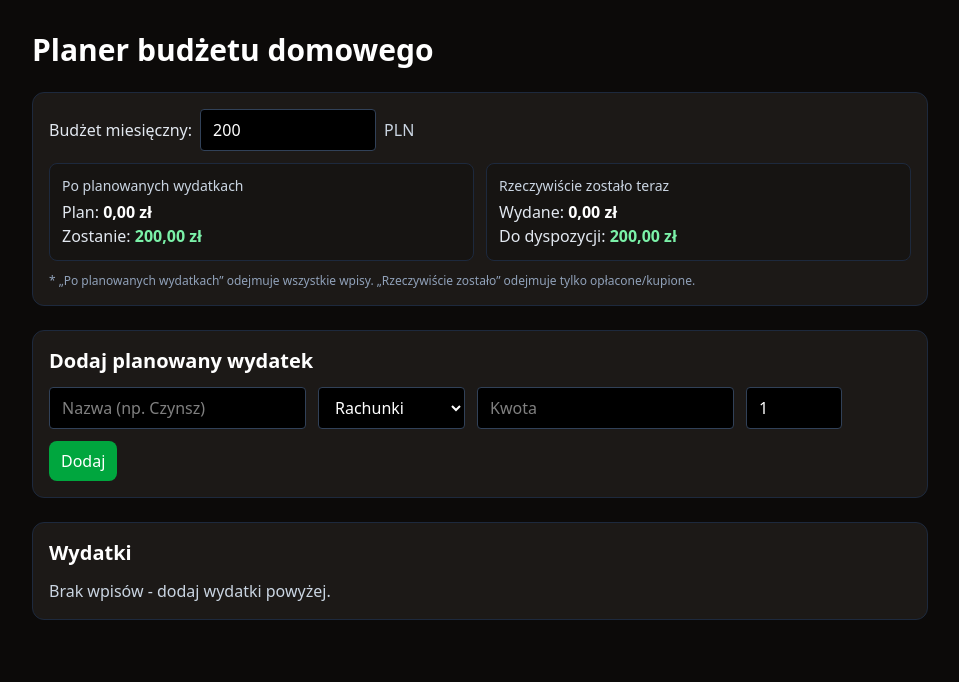
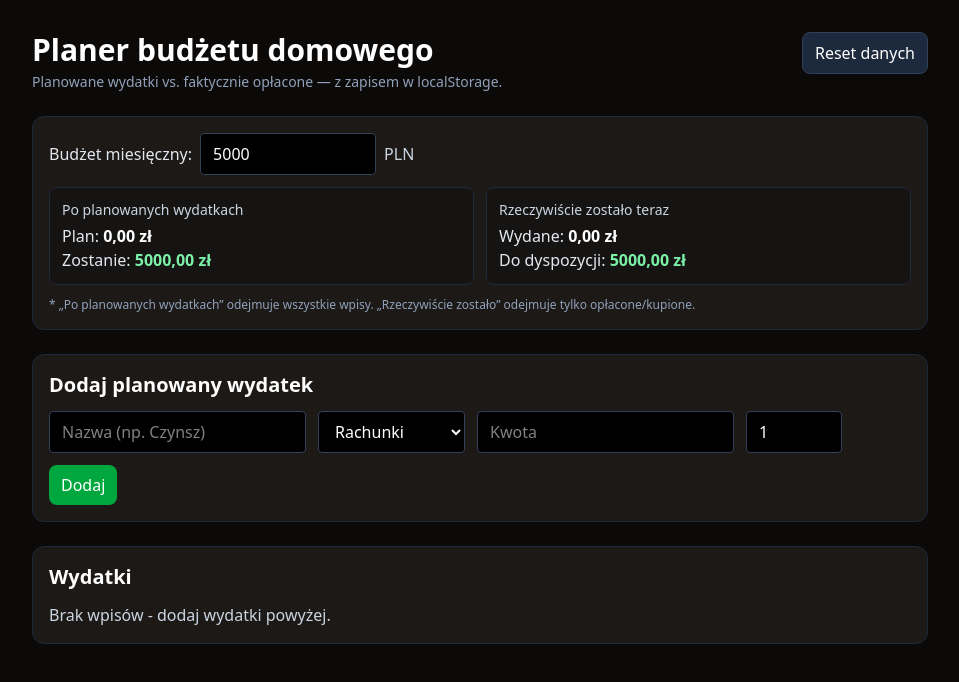
Before and after one commit to Kamisia/budget-list, a React (Vite) app: page / in a window 1280 px wide. Shown: the top 682 px of the page, without its empty margins (160-1119 px from the left). Built offline with nearby package versions, Linux system fonts and the light colour scheme.

Commit message:
fix: initialize state from localStorage without setState in useEffect

```diff
--- a/src/App.tsx
+++ b/src/App.tsx
@@ -1,4 +1,4 @@
-import { useState, useMemo } from "react"
+import { useState, useMemo, useEffect } from "react"
 type ItemId = string;
 type Category = "Rachunki" | "Edukacja" | "Wyżywienie" | "Rozrywka" | "Oszczędności" | "Inne";
 
@@ -18,6 +18,7 @@ const CATEGORIES: Category[] = [
   "Oszczędności",
   "Inne",
 ];
+const STORAGE_KEY = "household_budget_v1";
 function makeId():ItemId{
   return crypto.randomUUID ? crypto.randomUUID() : String(Data.now() + Math.random());
 }
@@ -30,14 +31,69 @@ function moneyPLN(n: number): string {
     currency: "PLN",
   }).format(n);
 }
+type StoredState = {
+  budget: number;
+  items: Item[];
+};
+
+function loadStoredState(): StoredState | null {
+  try {
+    const raw = localStorage.getItem(STORAGE_KEY);
+    if (!raw) return null;
+
+    const parsed: unknown = JSON.parse(raw);
+    if (!isStoredState(parsed)) return null;
+
+    return parsed;
+  } catch {
+    return null;
+  }
+}
+function isStoredState(x: unknown): x is StoredState {
+  if (!x || typeof x !== "object") return false;
+
+  const obj = x as Record<string, unknown>;
+  if (typeof obj.budget !== "number") return false;
+  if (!Array.isArray(obj.items)) return false;
+
+  // Minimalna walidacja elementów listy (żeby nie wywalić UI na złym storage)
+  for (const it of obj.items) {
+    if (!it || typeof it !== "object") return false;
+    const item = it as Record<string, unknown>;
+
+    if (typeof item.id !== "string") return false;
+    if (typeof item.name !== "string") return false;
+    if (typeof item.category !== "string") return false;
+    if (typeof item.price !== "number") return false;
+    if (typeof item.qty !== "number") return false;
+    if (typeof item.bought !== "boolean") return false;
+  }
+
+  return true;
+}
+
 export default function App() {
-  const [budget, setBudget] = useState<number>(200);
-  const [items, setItems] = useState<Item[]>([]);
+  const [budget, setBudget] = useState<number>(() => {
+  const stored = loadStoredState();
+  return stored?.budget ?? 5000;
+});
+
+const [items, setItems] = useState<Item[]>(() => {
+  const stored = loadStoredState();
+  return stored?.items ?? [];
+});
 
   const [name, setName] = useState<string>("");
   const [price, setPrice] = useState<string>("");
   const [qty, setQty] = useState<number>(1);
   const [category, setCategory] = useState<Category>("Rachunki");
+
+
+
+  useEffect(() => {
+    const payload: StoredState = { budget, items };
+    localStorage.setItem(STORAGE_KEY, JSON.stringify(payload));
+  }, [budget, items]);
 
     const totals = useMemo(() => {
     const plannedTotal = items.reduce((sum, it) => sum + it.price * it.qty, 0);
@@ -77,7 +133,15 @@ export default function App() {
       prev.map((it) => (it.id === id ? { ...it, qty: q } : it))
     );
   }
-
+function resetAll(): void {
+    localStorage.removeItem(STORAGE_KEY);
+    setBudget(5000);
+    setItems([]);
+    setName("");
+    setCategory("Rachunki");
+    setPrice("");
+    setQty(1);
+  }
  function handleSubmit(e: React.FormEvent<HTMLFormElement>) {
     e.preventDefault();
 
@@ -109,7 +173,21 @@ export default function App() {
    return (
     <div className="min-h-screen bg-stone-950 text-white p-8">
       <div className="max-w-4xl mx-auto space-y-6">
-        <h1 className="text-3xl font-bold">Planer budżetu domowego</h1>
+        <header className="flex items-start justify-between gap-4 flex-wrap">
+          <div>
+            <h1 className="text-3xl font-bold">Planer budżetu domowego</h1>
+            <p className="text-slate-400 text-sm mt-1">
+              Planowane wydatki vs. faktycznie opłacone — z zapisem w localStorage.
+            </p>
+          </div>
+
+          <button
+            onClick={resetAll}
+            className="px-3 py-2 rounded-lg bg-slate-800 hover:bg-slate-700 border border-slate-700"
+          >
+            Reset danych
+          </button>
+        </header>
 
 
         <div className="p-4 rounded-xl border border-slate-800 bg-stone-900 space-y-3">
```
